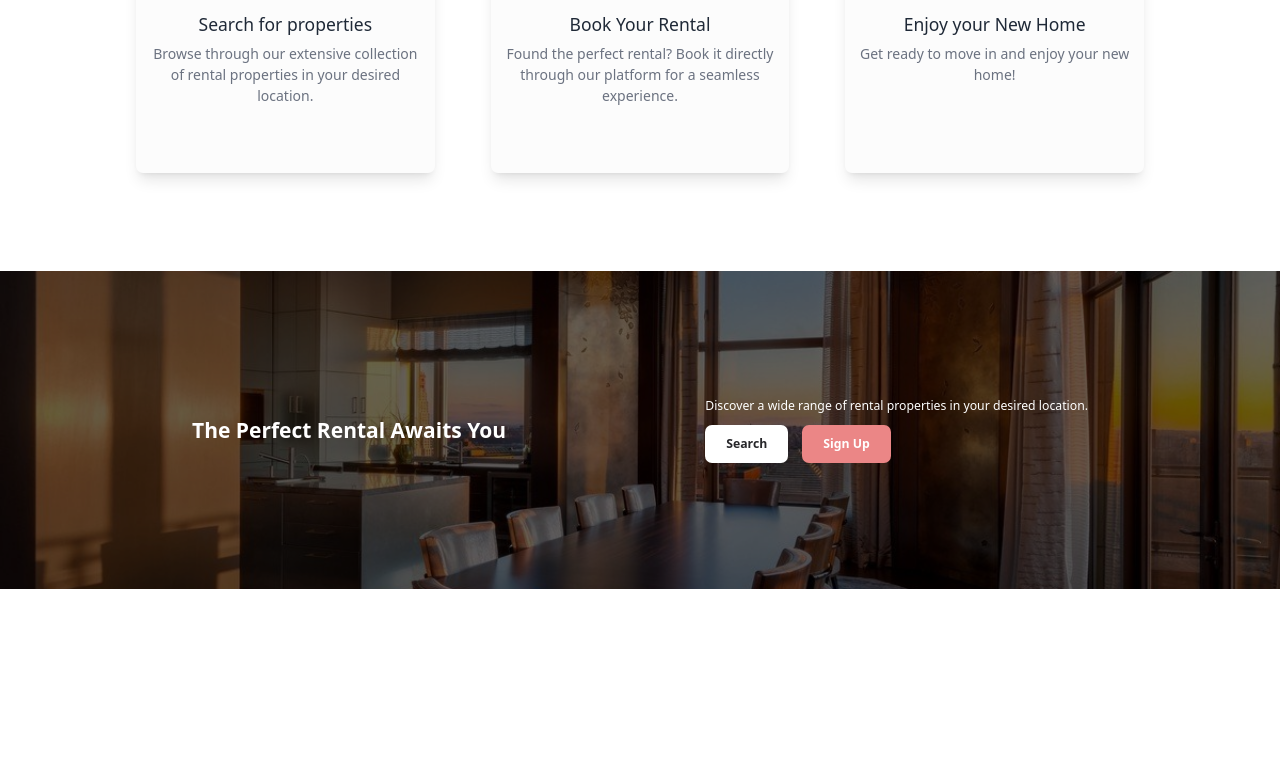
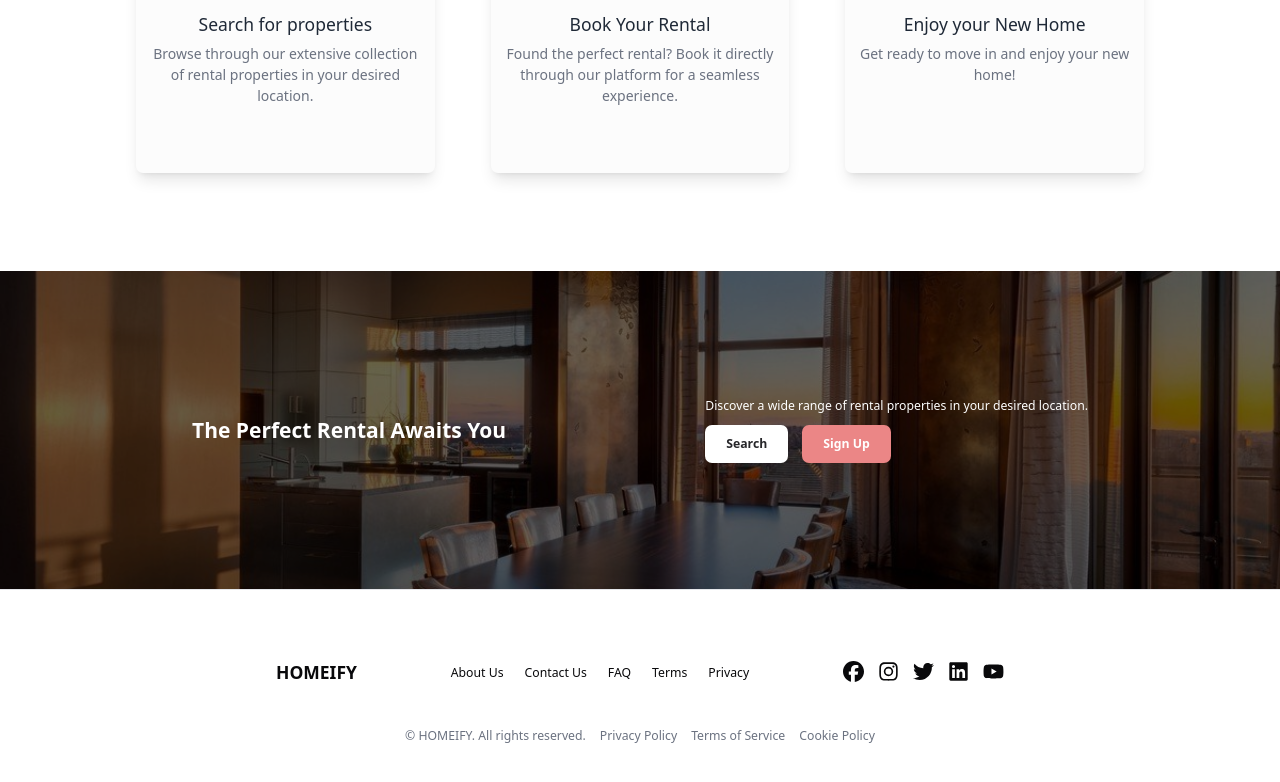
Before and after one commit to NanaKwameAmponsah/rental-app, a Next.js app in the folder frontend/: page /landing in a window 1280 px wide. Shown: the part 1720-2502 px from the top of the page. Before the commit the page ends 2309 px from the top, so only its background shows below. Built offline with nearby package versions, Linux system fonts and the light colour scheme; no server answers.

Commit message:
footer section done, dummy social media links using FontAwesomeIcon import

```diff
--- a/frontend/package.json
+++ b/frontend/package.json
@@ -9,6 +9,9 @@
     "lint": "next lint"
   },
   "dependencies": {
+    "@fortawesome/fontawesome-svg-core": "^7.0.0",
+    "@fortawesome/free-brands-svg-icons": "^7.0.0",
+    "@fortawesome/react-fontawesome": "^0.2.3",
     "@hookform/resolvers": "^5.2.0",
     "@radix-ui/react-avatar": "^1.1.10",
     "@radix-ui/react-checkbox": "^1.3.2",
--- /dev/null
+++ b/frontend/src/app/(nondashboard)/landing/FooterSection.tsx
@@ -0,0 +1,82 @@
+import Link from "next/link";
+import React from "react";
+import { FontAwesomeIcon } from "@fortawesome/react-fontawesome";
+import {
+  faFacebook,
+  faInstagram,
+  faTwitter,
+  faLinkedin,
+  faYoutube,
+} from "@fortawesome/free-brands-svg-icons";
+
+const FooterSection = () => {
+  return (
+    <footer className="border-t border-gray-200 py-20">
+      <div className="max-w-4xl mx-auto px-6 sm:px-8">
+        <div className="flex flex-col md:flex-row justify-between items-center">
+          <div className="mb-4">
+            <Link href="/" className="text-xl font-bold" scroll={false}>
+              HOMEIFY
+            </Link>
+          </div>
+          <nav className="mb-4">
+            <ul className="flex space-x-6">
+              <li>
+                <Link href="/about">About Us</Link>
+              </li>
+              <li>
+                <Link href="/contact">Contact Us</Link>
+              </li>
+              <li>
+                <Link href="/faq">FAQ</Link>
+              </li>
+              <li>
+                <Link href="/terms">Terms</Link>
+              </li>
+              <li>
+                <Link href="/privacy">Privacy</Link>
+              </li>
+            </ul>
+          </nav>
+          <div className="flex space-x-4 mb-4">
+            <a
+              href="#"
+              aria-label="Facebook"
+              className="hover:text-primary-600"
+            >
+              <FontAwesomeIcon icon={faFacebook} className="h-6 w-6" />
+            </a>
+            <a
+              href="#"
+              aria-label="Instagram"
+              className="hover:text-primary-600"
+            >
+              <FontAwesomeIcon icon={faInstagram} className="h-6 w-6" />
+            </a>
+            <a href="#" aria-label="Twitter" className="hover:text-primary-600">
+              <FontAwesomeIcon icon={faTwitter} className="h-6 w-6" />
+            </a>
+            <a
+              href="#"
+              aria-label="Linkedin"
+              className="hover:text-primary-600"
+            >
+              <FontAwesomeIcon icon={faLinkedin} className="h-6 w-6" />
+            </a>
+            <a href="#" aria-label="Youtube" className="hover:text-primary-600">
+              <FontAwesomeIcon icon={faYoutube} className="h-6 w-6" />
+            </a>
+          </div>
+        </div>
+        <div className="mt-8 text-center text-sm text-gray-500 flex justify-center space-x-4">
+          <span>© HOMEIFY. All rights reserved.</span>
+          <Link href="/privacy">Privacy Policy</Link>
+          <Link href="/terms">Terms of Service</Link>
+          <Link href="/cookies">Cookie Policy</Link>
+        </div>
+      </div>
+    </footer>
+  );
+};
+
+export default FooterSection;
--- a/frontend/src/app/(nondashboard)/landing/page.tsx
+++ b/frontend/src/app/(nondashboard)/landing/page.tsx
@@ -3,6 +3,7 @@
 import FeatureSection from './FeatureSection';
 import DiscoverSection from './DiscoverSection';
 import CallToActionSection from './CallToActionSection';
+import FooterSection from './FooterSection';
 
 const Landing = () => {
   return <div>
@@ -10,6 +11,7 @@
     <FeatureSection/>
     <DiscoverSection/>
     <CallToActionSection/>
+    <FooterSection/>
     </div>
 };
 
```
Also changed, not shown: 1 other file (tests, documents, lock files or other folders).
